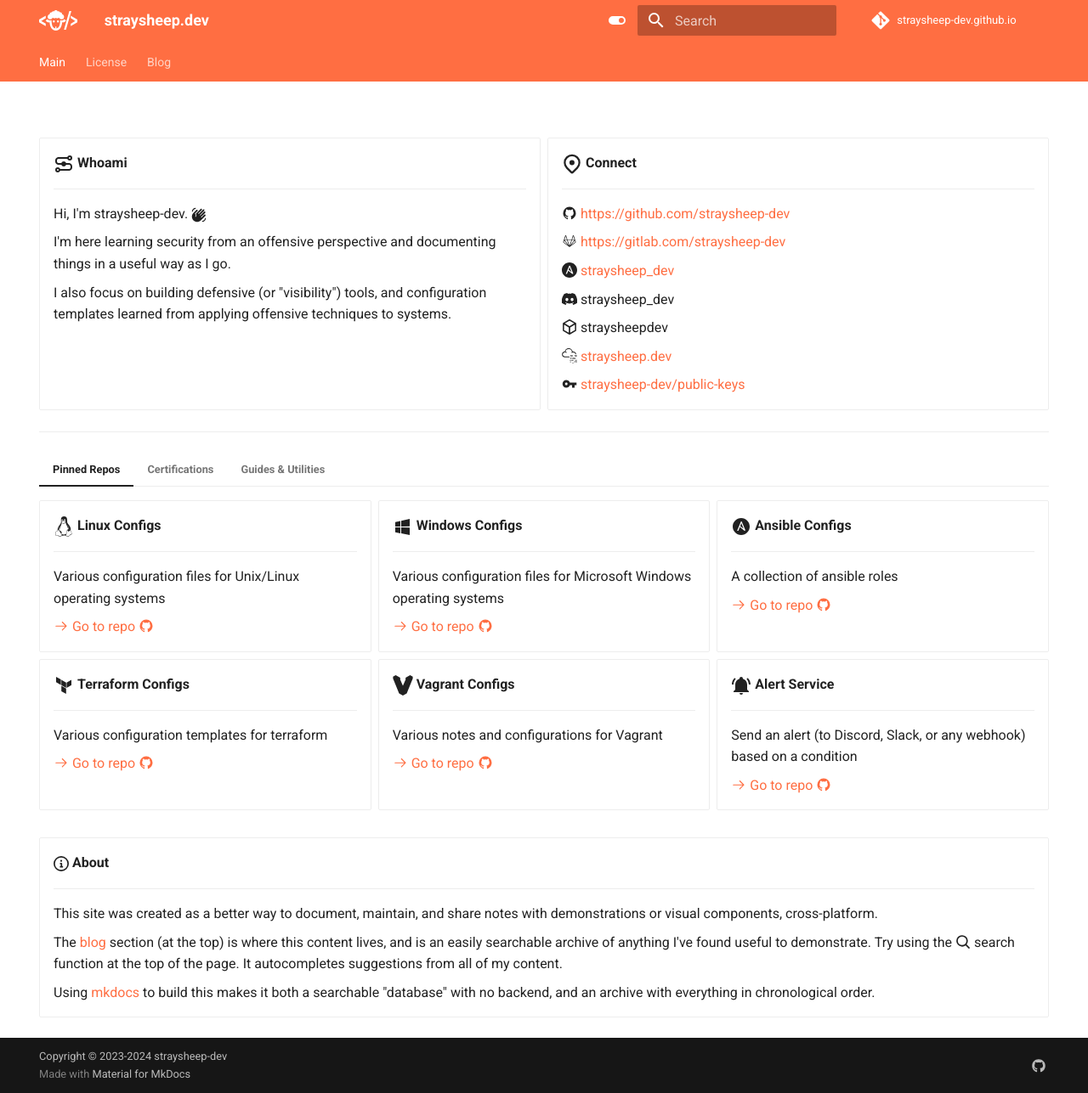
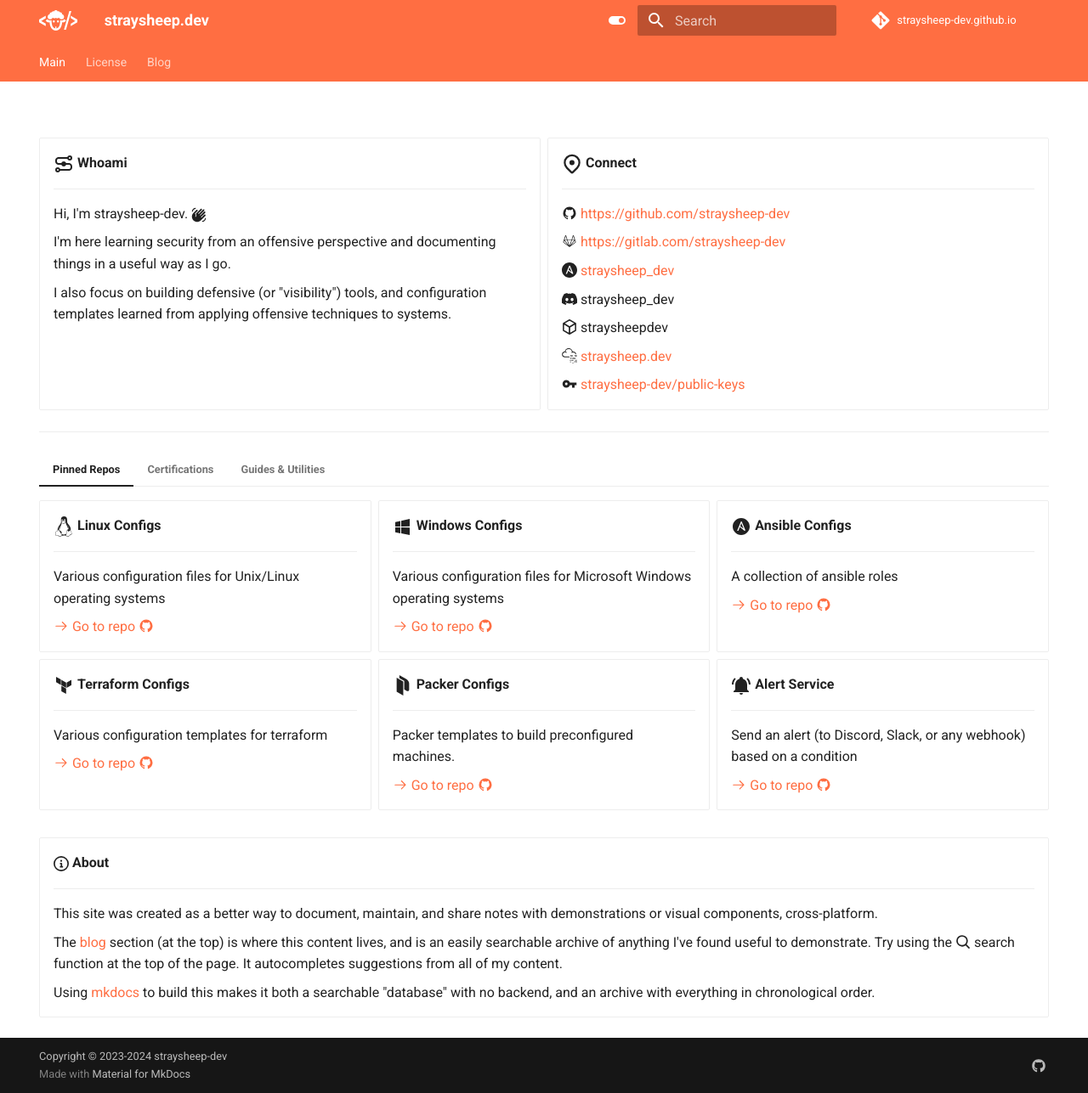
Before and after one commit to straysheep-dev/straysheep-dev.github.io, an MkDocs documentation site: the page built from docs/index.md, in a window 1280 px wide and 1287 px high. Shown: the whole window at 85% size. Built offline with MkDocs 1.6.1 and Material for MkDocs 9.7.7, drawn with Linux system fonts in a browser that asks for light colours; comment, search, counter and statistics services are not loaded.

Commit message:
Update homepage

```diff
--- a/docs/index.md
+++ b/docs/index.md
@@ -91,13 +91,13 @@ h1:first-of-type {
 
         [:octicons-arrow-right-24: Go to repo :material-github:](https://github.com/straysheep-dev/terraform-configs)
 
-    - :simple-vagrant:{ .lg .middle } __Vagrant Configs__
+    - :simple-packer:{ .lg .middle } __Packer Configs__
 
         ---
 
-        Various notes and configurations for Vagrant
+        Packer templates to build preconfigured machines.
 
-        [:octicons-arrow-right-24: Go to repo :material-github:](https://github.com/straysheep-dev/vagrant-configs)
+        [:octicons-arrow-right-24: Go to repo :material-github:](https://github.com/straysheep-dev/packer-configs)
 
     - :material-bell-ring:{ .lg .middle } __Alert Service__
 
```
